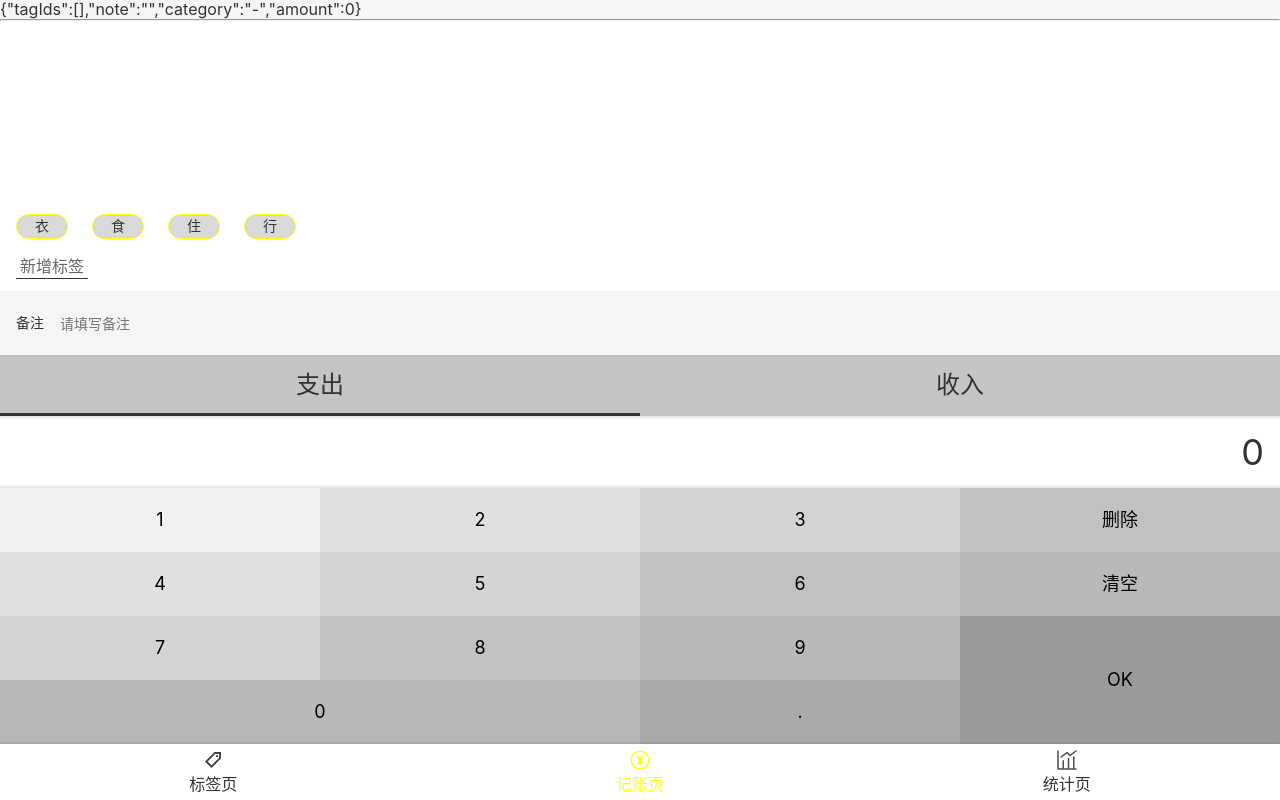
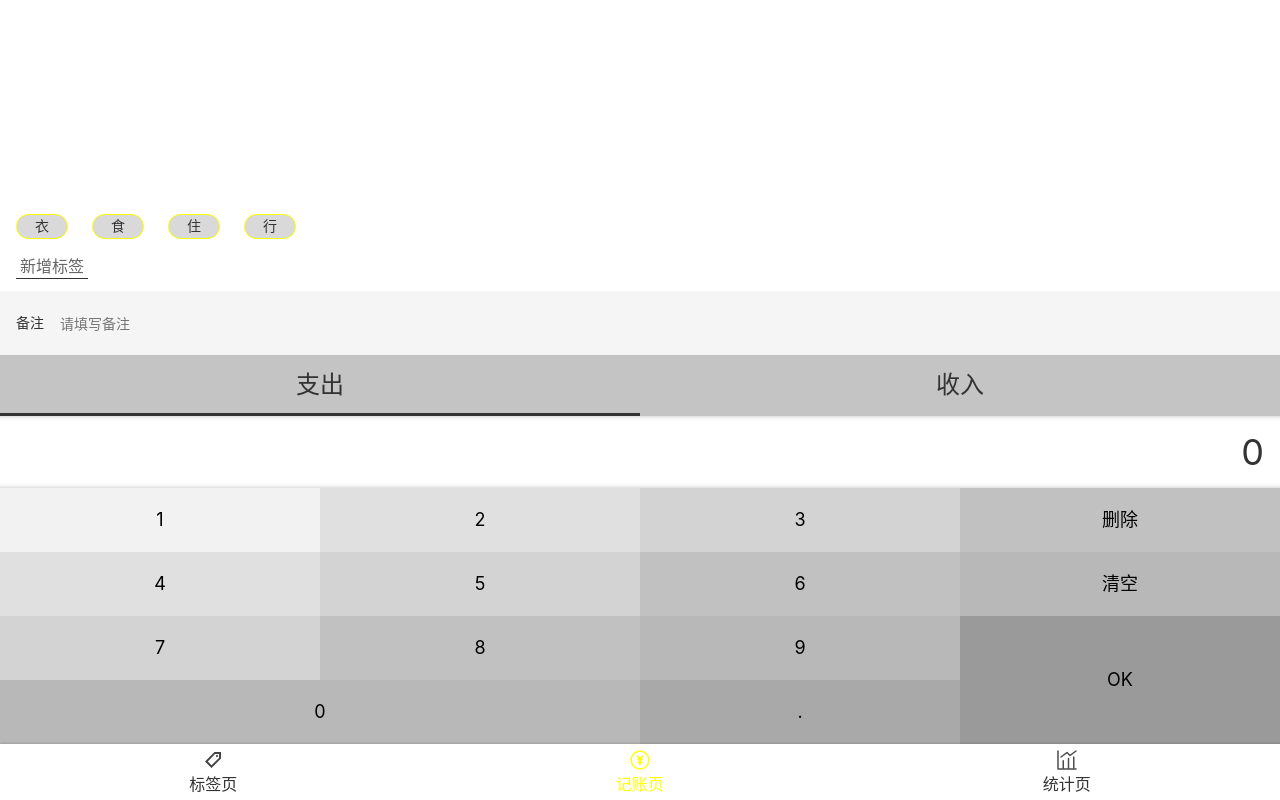
Before and after one commit to tengchunlei/lichi, a React app: page /#/money in a window 1280 px wide. Built offline with nearby package versions, Linux system fonts and the light colour scheme.

Commit message:
delete useless code

```diff
--- a/src/hooks/useRecords.tsx
+++ b/src/hooks/useRecords.tsx
@@ -1,7 +1,7 @@
 import {useEffect, useState} from "react";
 import {useUpdate} from "./useUpdate";
 type RecordItem={
-    tagIds:number[]
+     tagIds:number[]
      note:string
      category:'+'|'-'
      amount:number
--- a/src/views/Money.tsx
+++ b/src/views/Money.tsx
@@ -20,7 +20,6 @@ const defaultFormData={
 };
 
 function Money() {
-    console.log('Money执行了');
     const [selected,setSelected]=useState(defaultFormData);
     const {addRecord}=useRecords();
     const onChange=(obj:Partial<typeof selected>)=>{
@@ -38,8 +37,7 @@ function Money() {
 
     return (
         <MyLayout>
-            {JSON.stringify(selected)}
-            <hr/>
+
             <TagsSection value={selected.tagIds}
                          onChange={tagIds=>onChange({tagIds})} />
             <NoteSection value={selected.note}
```
